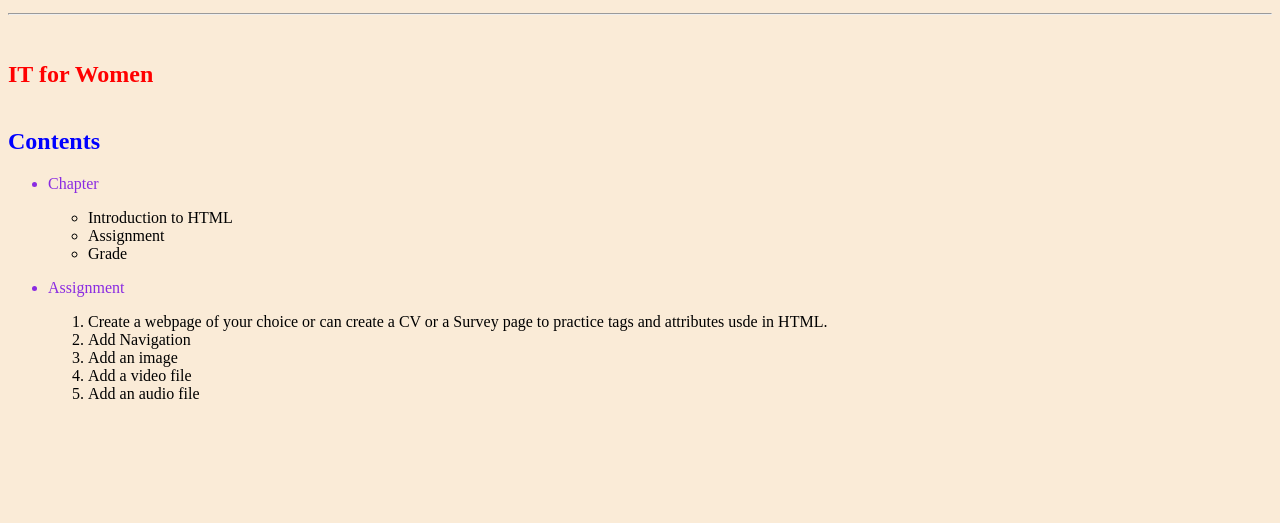
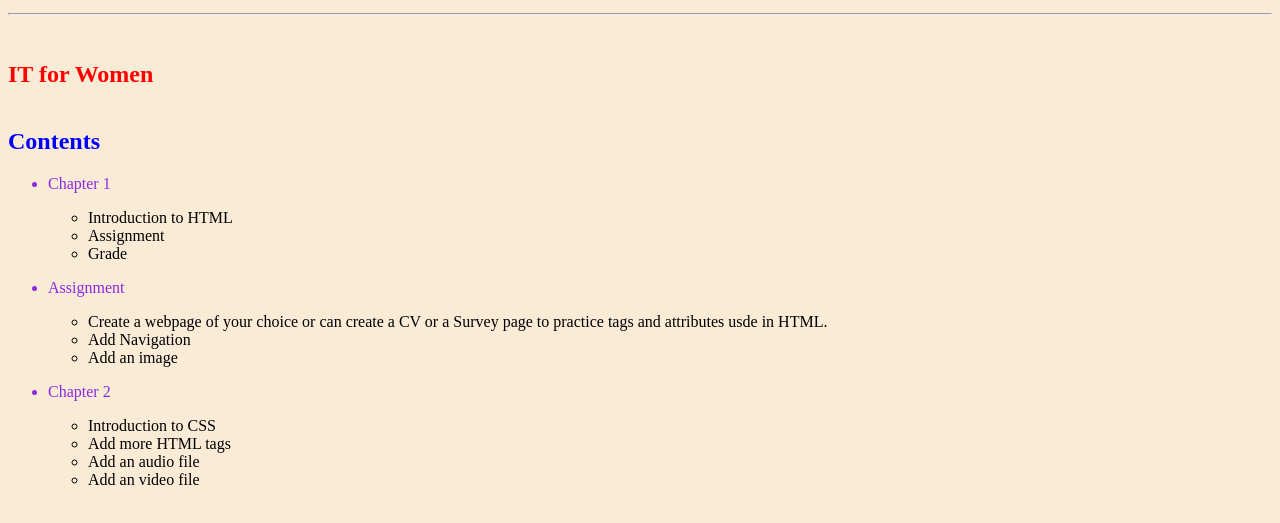
Before and after one commit to vijaylaxmibuddhiraja/My-Html-Projects, a plain HTML site: page index.html in a window 1280 px wide. Shown: the part 163-686 px from the top of the page. Drawn offline with Linux system fonts and the light colour scheme.

Commit message:
Added Chapter2 and more lists inside it

```diff
--- a/index.html
+++ b/index.html
@@ -16,8 +16,8 @@
      <!--/heading-->
      <h2 style="display: inline-block; color: red">IT for Women</h2>
      <h2 style="color: blue">Contents</h2>
-     <ul>
-        <li style="color: blueviolet">Chapter</li>
+  <ul>
+        <li style="color: blueviolet">Chapter 1</li>
         <p>
             <ul>
                 <li>Introduction to HTML</li>
@@ -27,16 +27,22 @@
         </p>
          <li style="color: blueviolet">Assignment</li>
         <p>
-            <ol>
+            <ul>
                 <li>Create a webpage of your choice or can create a CV or a Survey page to practice tags and attributes usde in HTML.
                 </li>
                 <li>Add Navigation</li>
                 <li>Add an image</li>
-                <li>Add a video file</li>
-                <li>Add an audio file </li>
-            </ol>
+            </ul>
+        </p>
+        <li style="color:blueviolet">Chapter 2</li>
+        <p>
+            <ul>
+                <li>Introduction to CSS</li>
+                <li>Add more HTML tags</li>
+                <li>Add an audio file</li>
+                <li>Add an video file</li>
+            </ul>
         </p>
     </ul>
-
 </body>
 </html>
```
